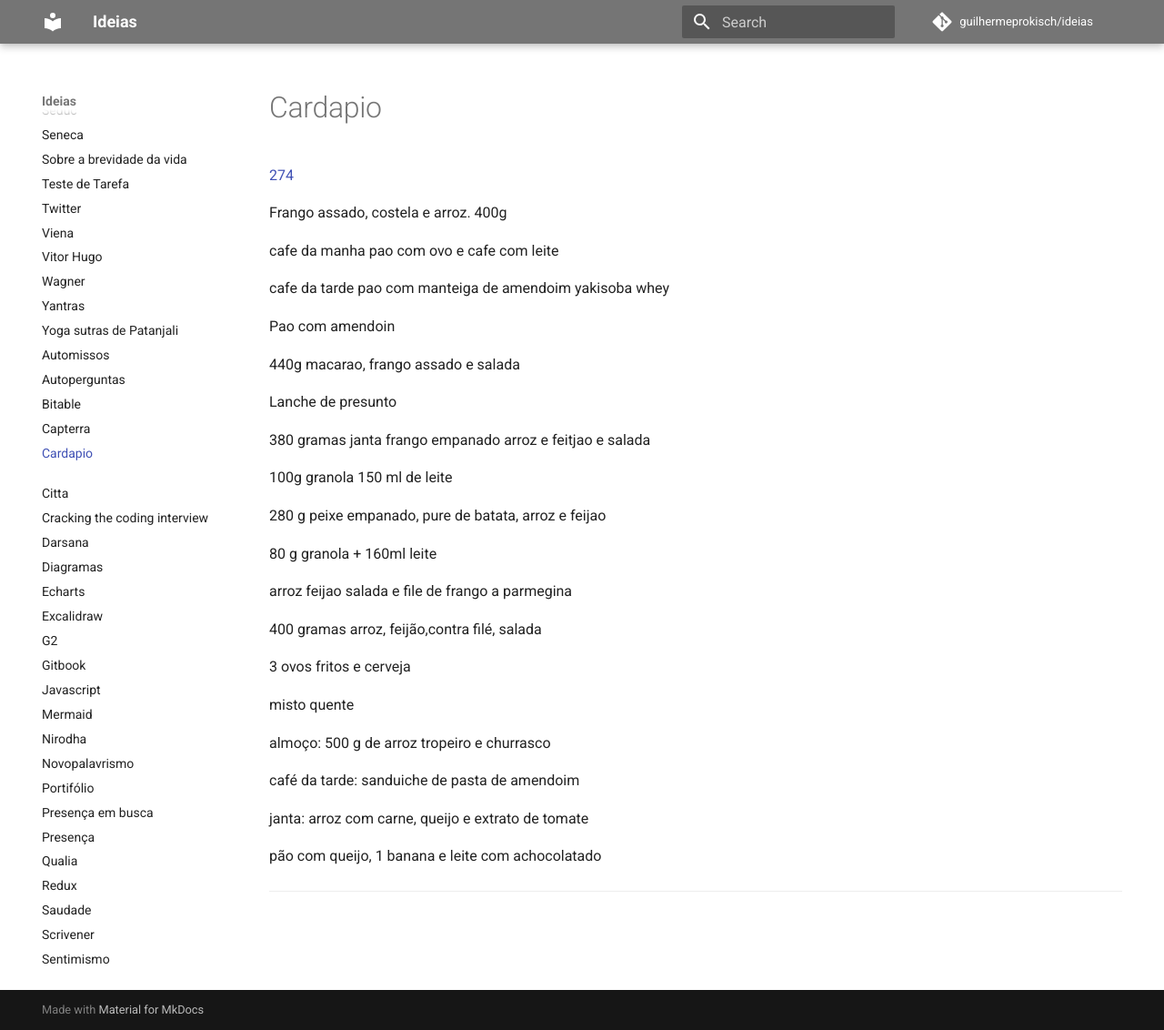
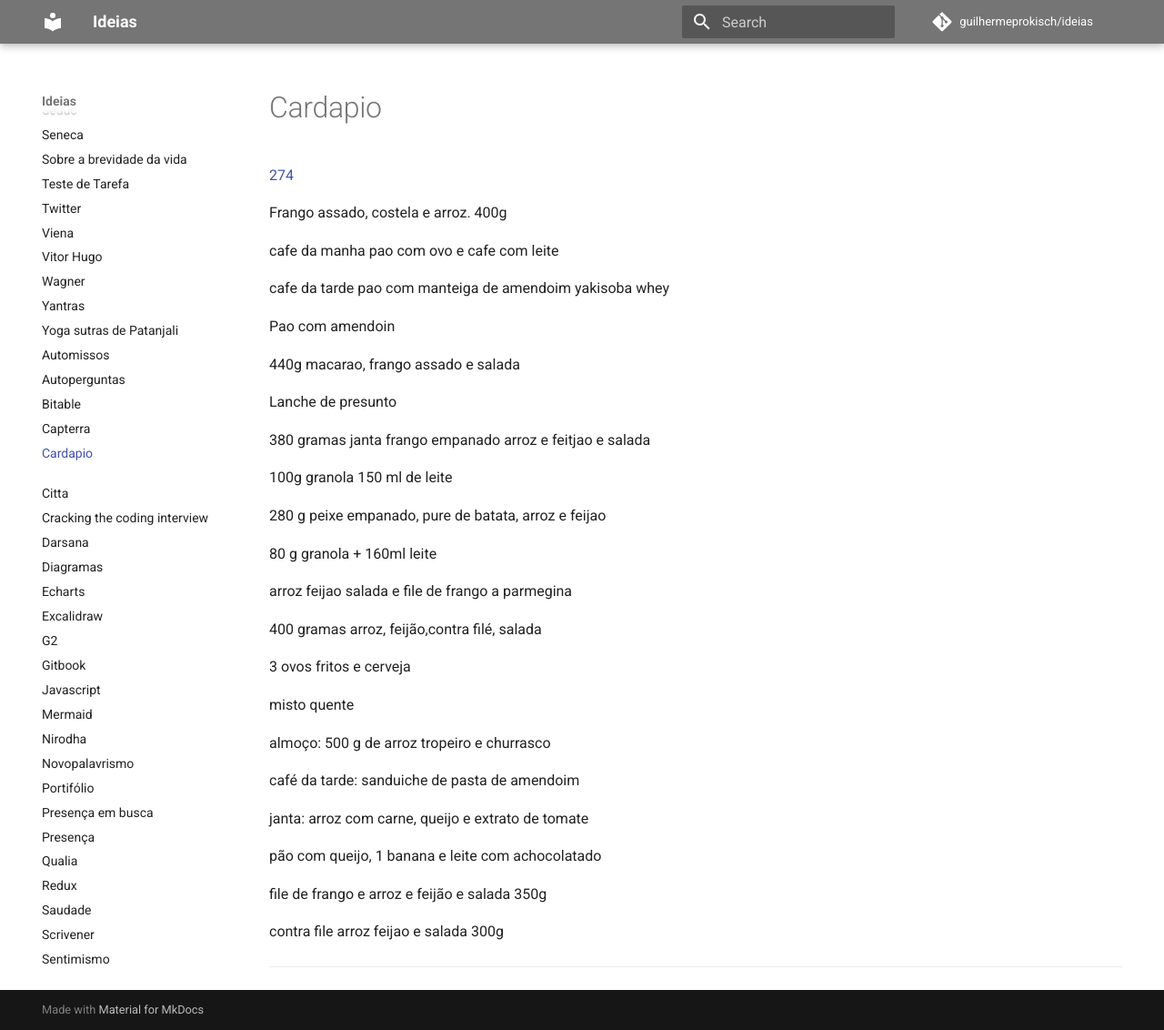
Before and after one commit to guilhermeprokisch/guilherme, an MkDocs documentation site: the page built from docs/cardapio.md, in a window 1280 px wide and 1132 px high. Shown: the whole window at 91% size. Built offline with MkDocs 1.6.1 and Material for MkDocs 9.7.7, drawn with Linux system fonts in a browser that asks for light colours; comment, search, counter and statistics services are not loaded.

```diff
--- a/docs/cardapio.md
+++ b/docs/cardapio.md
@@ -56,4 +56,10 @@ janta: arroz com carne, queijo e extrato de tomate
 
 pão com queijo, 1 banana e leite com achocolatado
 
+
+file de frango e arroz e feijão e salada 350g
+
+
+contra file arroz feijao e salada 300g
+
 -------------------------------------------------------------------------------
```
